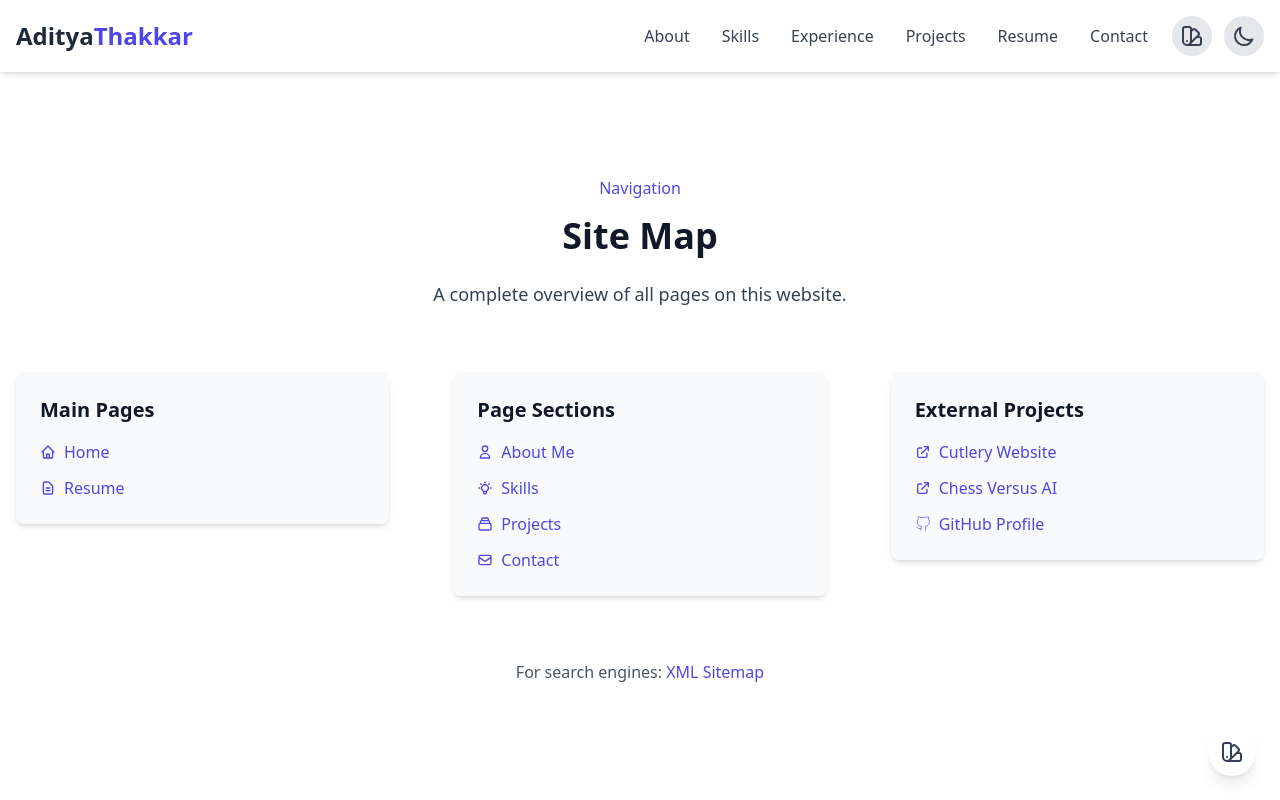
After one commit to AdityaT248/pers-web, a FastAPI app: template templates/sitemap.html in a window 1280 px wide. The commit adds this page. Run offline with FastAPI, Linux system fonts and the light colour scheme; the template is opened without the code that fills it, so the values that code supplies are empty; some libraries are stand-ins or nearby versions.

Commit message:
add sitemap

```diff
--- a/main.py
+++ b/main.py
@@ -58,9 +58,21 @@ async def resume(request: Request):
     # Alternatively, to serve a PDF:
     # return FileResponse("static/files/resume.pdf")
 
+@app.get("/sitemap.xml", response_class=FileResponse)
+async def sitemap():
+    sitemap_path = static_dir / "sitemap.xml"
+    return FileResponse(sitemap_path, media_type="application/xml")
+
+@app.get("/robots.txt", response_class=FileResponse)
+async def robots():
+    robots_path = static_dir / "robots.txt"
+    return FileResponse(robots_path, media_type="text/plain")
+
+@app.get("/sitemap-html", response_class=HTMLResponse)
+async def sitemap_html(request: Request):
+    return templates.TemplateResponse("sitemap.html", {"request": request})
+
 #@app.get("/favicon.ico", response_class=FileResponse)
-#async def favicon():
-#    return FileResponse("static/favicon.ico")
 
 # Simple debugging endpoint to check template existence
 @app.get("/debug")
--- /dev/null
+++ b/static/robots.txt
@@ -0,0 +1,6 @@
+User-agent: *
+Allow: /
+Disallow: /api/
+
+# Sitemap location
+Sitemap: https://adityathakkar.onrender.com/sitemap.xml
--- a/templates/partials/footer.html
+++ b/templates/partials/footer.html
@@ -52,6 +52,9 @@
                 <div class="mt-4 flex justify-center space-x-6">
                     <!-- Social links from existing footer -->
                 </div>
+                <div class="mt-4 text-sm">
+                    <a href="/sitemap-html" class="text-gray-500 dark:text-gray-500 hover:text-primary-600 dark:hover:text-primary-400">Sitemap</a>
+                </div>
             </div>
         </div>
     </div>
--- /dev/null
+++ b/templates/sitemap.html
@@ -0,0 +1,130 @@
+{% extends "base.html" %}
+
+{% block title %}Sitemap - Aditya Thakkar{% endblock %}
+
+{% block content %}
+<section class="py-24 bg-white dark:bg-gray-900">
+    <div class="container mx-auto px-4">
+        <div class="text-center mb-16" data-aos="fade-up">
+            <div class="flex items-center justify-center space-x-2 mb-4">
+                <div class="w-12 h-1 bg-primary-500"></div>
+                <span class="text-primary-600 dark:text-primary-400 font-medium">Navigation</span>
+                <div class="w-12 h-1 bg-primary-500"></div>
+            </div>
+            <h2 class="text-3xl md:text-4xl font-bold font-heading mb-6 text-gray-900 dark:text-white">
+                Site Map
+            </h2>
+            <p class="text-lg text-gray-700 dark:text-gray-300 max-w-2xl mx-auto">
+                A complete overview of all pages on this website.
+            </p>
+        </div>
+
+        <div class="grid grid-cols-1 md:grid-cols-2 lg:grid-cols-3 gap-16">
+            <!-- Main Pages -->
+            <div data-aos="fade-up" data-aos-delay="200">
+                <div class="bg-gray-50 dark:bg-gray-800 rounded-lg shadow-md p-6">
+                    <h3 class="text-xl font-bold text-gray-900 dark:text-white mb-4">Main Pages</h3>
+                    <ul class="space-y-3">
+                        <li>
+                            <a href="/" class="text-primary-600 dark:text-primary-400 hover:underline flex items-center">
+                                <svg class="w-4 h-4 mr-2" fill="none" stroke="currentColor" viewBox="0 0 24 24">
+                                    <path stroke-linecap="round" stroke-linejoin="round" stroke-width="2" d="M3 12l2-2m0 0l7-7 7 7M5 10v10a1 1 0 001 1h3m10-11l2 2m-2-2v10a1 1 0 01-1 1h-3m-6 0a1 1 0 001-1v-4a1 1 0 011-1h2a1 1 0 011 1v4a1 1 0 001 1m-6 0h6"></path>
+                                </svg>
+                                Home
+                            </a>
+                        </li>
+                        <li>
+                            <a href="/resume" class="text-primary-600 dark:text-primary-400 hover:underline flex items-center">
+                                <svg class="w-4 h-4 mr-2" fill="none" stroke="currentColor" viewBox="0 0 24 24">
+                                    <path stroke-linecap="round" stroke-linejoin="round" stroke-width="2" d="M9 12h6m-6 4h6m2 5H7a2 2 0 01-2-2V5a2 2 0 012-2h5.586a1 1 0 01.707.293l5.414 5.414a1 1 0 01.293.707V19a2 2 0 01-2 2z"></path>
+                                </svg>
+                                Resume
+                            </a>
+                        </li>
+                    </ul>
+                </div>
+            </div>
+
+            <!-- Sections -->
+            <div data-aos="fade-up" data-aos-delay="400">
+                <div class="bg-gray-50 dark:bg-gray-800 rounded-lg shadow-md p-6">
+                    <h3 class="text-xl font-bold text-gray-900 dark:text-white mb-4">Page Sections</h3>
+                    <ul class="space-y-3">
+                        <li>
+                            <a href="/#about" class="text-primary-600 dark:text-primary-400 hover:underline flex items-center">
+                                <svg class="w-4 h-4 mr-2" fill="none" stroke="currentColor" viewBox="0 0 24 24">
+                                    <path stroke-linecap="round" stroke-linejoin="round" stroke-width="2" d="M16 7a4 4 0 11-8 0 4 4 0 018 0zM12 14a7 7 0 00-7 7h14a7 7 0 00-7-7z"></path>
+                                </svg>
+                                About Me
+                            </a>
+                        </li>
+                        <li>
+                            <a href="/#skills" class="text-primary-600 dark:text-primary-400 hover:underline flex items-center">
+                                <svg class="w-4 h-4 mr-2" fill="none" stroke="currentColor" viewBox="0 0 24 24">
+                                    <path stroke-linecap="round" stroke-linejoin="round" stroke-width="2" d="M9.663 17h4.673M12 3v1m6.364 1.636l-.707.707M21 12h-1M4 12H3m3.343-5.657l-.707-.707m2.828 9.9a5 5 0 117.072 0l-.548.547A3.374 3.374 0 0014 18.469V19a2 2 0 11-4 0v-.531c0-.895-.356-1.754-.988-2.386l-.548-.547z"></path>
+                                </svg>
+                                Skills
+                            </a>
+                        </li>
+                        <li>
+                            <a href="/#projects" class="text-primary-600 dark:text-primary-400 hover:underline flex items-center">
+                                <svg class="w-4 h-4 mr-2" fill="none" stroke="currentColor" viewBox="0 0 24 24">
+                                    <path stroke-linecap="round" stroke-linejoin="round" stroke-width="2" d="M19 11H5m14 0a2 2 0 012 2v6a2 2 0 01-2 2H5a2 2 0 01-2-2v-6a2 2 0 012-2m14 0V9a2 2 0 00-2-2M5 11V9a2 2 0 012-2m0 0V5a2 2 0 012-2h6a2 2 0 012 2v2M7 7h10"></path>
+                                </svg>
+                                Projects
+                            </a>
+                        </li>
+                        <li>
+                            <a href="/#contact" class="text-primary-600 dark:text-primary-400 hover:underline flex items-center">
+                                <svg class="w-4 h-4 mr-2" fill="none" stroke="currentColor" viewBox="0 0 24 24">
+                                    <path stroke-linecap="round" stroke-linejoin="round" stroke-width="2" d="M3 8l7.89 5.26a2 2 0 002.22 0L21 8M5 19h14a2 2 0 002-2V7a2 2 0 00-2-2H5a2 2 0 00-2 2v10a2 2 0 002 2z"></path>
+                                </svg>
+                                Contact
+                            </a>
+                        </li>
+                    </ul>
+                </div>
+            </div>
+
+            <!-- External Projects -->
+            <div data-aos="fade-up" data-aos-delay="600">
+                <div class="bg-gray-50 dark:bg-gray-800 rounded-lg shadow-md p-6">
+                    <h3 class="text-xl font-bold text-gray-900 dark:text-white mb-4">External Projects</h3>
+                    <ul class="space-y-3">
+                        <li>
+                            <a href="https://cutleryweb.onrender.com" target="_blank" class="text-primary-600 dark:text-primary-400 hover:underline flex items-center">
+                                <svg class="w-4 h-4 mr-2" fill="none" stroke="currentColor" viewBox="0 0 24 24">
+                                    <path stroke-linecap="round" stroke-linejoin="round" stroke-width="2" d="M10 6H6a2 2 0 00-2 2v10a2 2 0 002 2h10a2 2 0 002-2v-4M14 4h6m0 0v6m0-6L10 14"></path>
+                                </svg>
+                                Cutlery Website
+                            </a>
+                        </li>
+                        <li>
+                            <a href="https://chessversusai.onrender.com" target="_blank" class="text-primary-600 dark:text-primary-400 hover:underline flex items-center">
+                                <svg class="w-4 h-4 mr-2" fill="none" stroke="currentColor" viewBox="0 0 24 24">
+                                    <path stroke-linecap="round" stroke-linejoin="round" stroke-width="2" d="M10 6H6a2 2 0 00-2 2v10a2 2 0 002 2h10a2 2 0 002-2v-4M14 4h6m0 0v6m0-6L10 14"></path>
+                                </svg>
+                                Chess Versus AI
+                            </a>
+                        </li>
+                        <li>
+                            <a href="https://github.com/AdityaT248" target="_blank" class="text-primary-600 dark:text-primary-400 hover:underline flex items-center">
+                                <svg class="w-4 h-4 mr-2" fill="none" stroke="currentColor" viewBox="0 0 24 24">
+                                    <path d="M9 19c-5 1.5-5-2.5-7-3m14 6v-3.87a3.37 3.37 0 0 0-.94-2.61c3.14-.35 6.44-1.54 6.44-7A5.44 5.44 0 0 0 20 4.77 5.07 5.07 0 0 0 19.91 1S18.73.65 16 2.48a13.38 13.38 0 0 0-7 0C6.27.65 5.09 1 5.09 1A5.07 5.07 0 0 0 5 4.77a5.44 5.44 0 0 0-1.5 3.78c0 5.42 3.3 6.61 6.44 7A3.37 3.37 0 0 0 9 18.13V22"></path>
+                                </svg>
+                                GitHub Profile
+                            </a>
+                        </li>
+                    </ul>
+                </div>
+            </div>
+        </div>
+
+        <div class="mt-16 text-center" data-aos="fade-up">
+            <p class="text-gray-600 dark:text-gray-400">
+                For search engines: <a href="/sitemap.xml" class="text-primary-600 dark:text-primary-400 hover:underline">XML Sitemap</a>
+            </p>
+        </div>
+    </div>
+</section>
+{% endblock %}
```
Also changed, not shown: static/sitemap.xml (added, +65 -0 lines), templates/partials/projects-section.html (+14 -24 lines).
